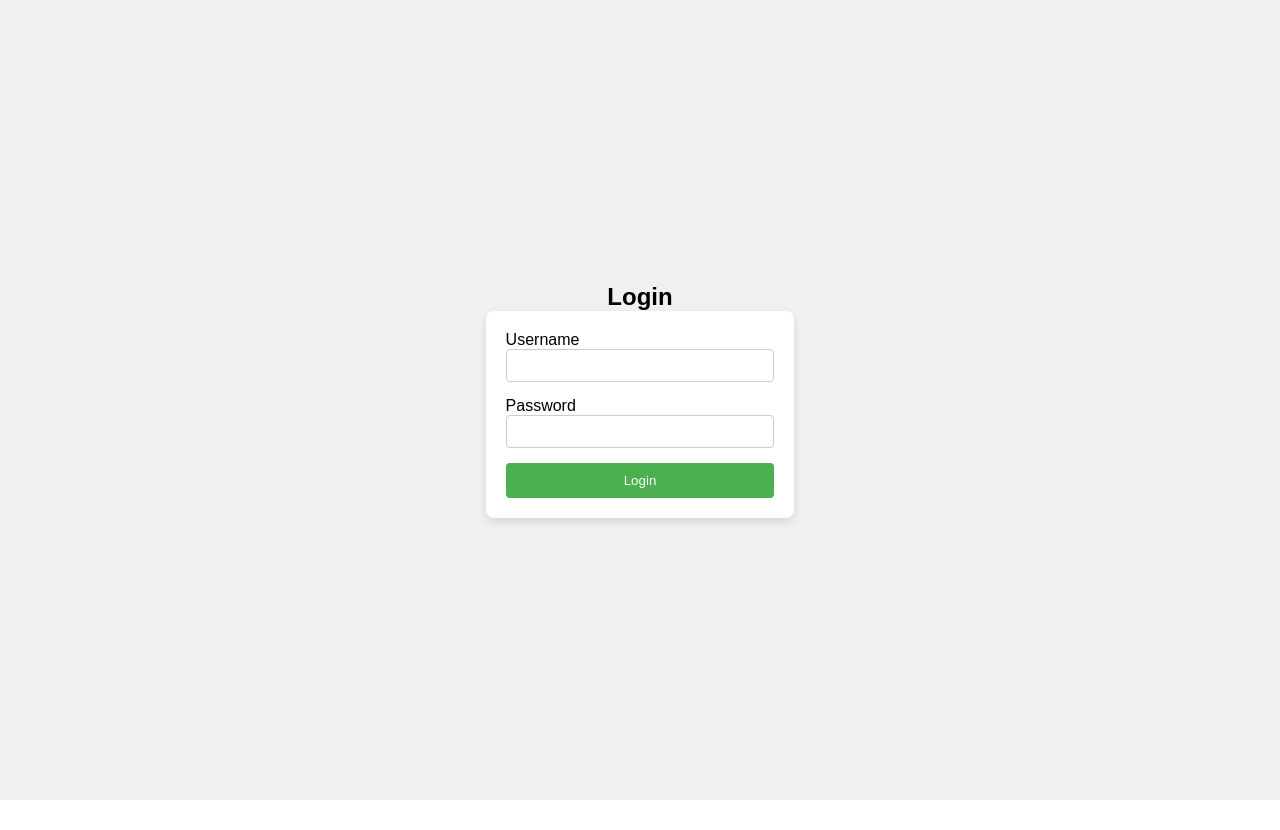
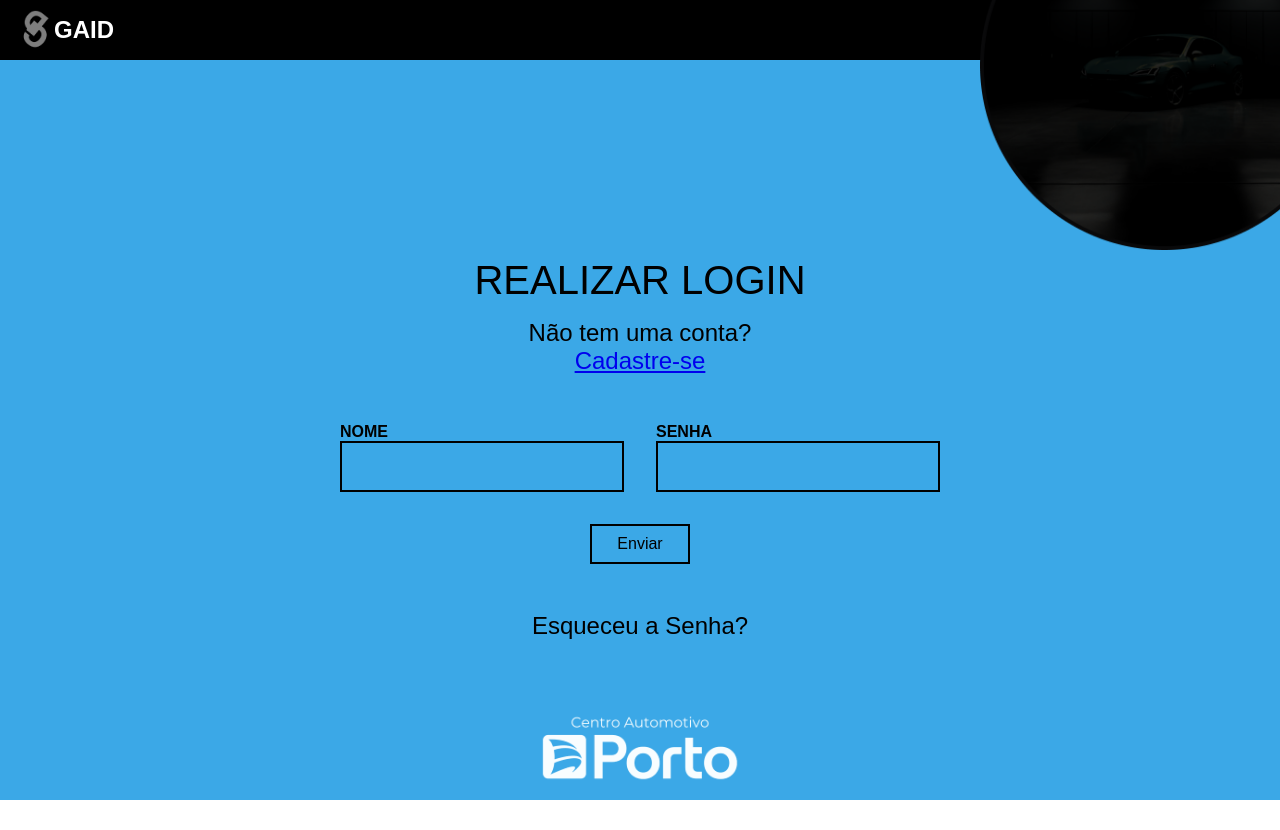
Before and after one commit to carolpinsdorf/gaid-final, a React (Vite) app: page /login in a window 1280 px wide. Before the commit the page ends 800 px from the top, so only its background shows below. Built offline with nearby package versions, Linux system fonts and the light colour scheme.

Commit message:
Sua mensagem de commit

```diff
--- a/src/components/molecules/input.tsx
+++ b/src/components/molecules/input.tsx
@@ -6,10 +6,11 @@ interface InputProps {
   placeholder?: string;
   label?: string;
   name?: string;
+  onChange?: (e: React.ChangeEvent<HTMLInputElement>) => void; // Adicionado
 }
 
 const Input = forwardRef<HTMLInputElement, InputProps>(
-  ({ type, placeholder, label, name }, ref) => {
+  ({ type, placeholder, label, name, onChange }, ref) => {
     return (
       <div className={styles.inputContainer}>
         <label className={styles.label} htmlFor={name}>
@@ -21,7 +22,8 @@ const Input = forwardRef<HTMLInputElement, InputProps>(
           placeholder={placeholder}
           id={name}
           name={name}
-          ref={ref} // passando o ref aqui
+          ref={ref}
+          onChange={onChange} // Passando onChange para o input
         />
       </div>
     );
--- a/src/routes/Cadastro/Cadastro.module.css
+++ b/src/routes/Cadastro/Cadastro.module.css
@@ -6,6 +6,23 @@
   margin: 0 auto;
   color: #000;
   position: relative;
+}
+
+img {
+  display: block;
+  margin: 0 auto;
+  width: 150px;
+}
+
+.submitButton {
+  display: block;
+  margin: 20px auto;
+  padding: 10px 20px;
+}
+
+.foreignKey {
+  margin-top: 10px;
+  text-align: center;
 }
 
 .title {
@@ -63,7 +80,7 @@
   margin-top: 1rem;
   font-size: 1.75rem;
   padding: 1rem;
-  margin-top: auto; /* Afasta o elemento para o final da coluna */
+  margin-top: auto;
   display: flex;
   justify-content: space-between;
 
@@ -93,23 +110,20 @@ img {
 }
 
 .submitButton {
-  padding: 9px 20px; /* Adiciona espaçamento interno ao botão */
-  border: 2px solid black; /* Adiciona uma borda preta de 2px */
-  background-color: transparent; /* Fundo branco */
-  color: black; /* Cor do texto preta */
-  cursor: pointer; /* Muda o cursor para pointer ao passar sobre o botão */
-  font-size: 1rem; /* Tamanho da fonte */
+  padding: 9px 20px;
+  border: 2px solid black;
+  background-color: transparent;
+  color: black;
+  cursor: pointer;
+  font-size: 1rem;
   margin-left: 230px;
+  margin-right: 200px;
   margin-top: 30px;
 }
 
 .submitButton:hover {
-  background-color: rgb(
-    0,
-    0,
-    0
-  ); /* Troca a cor de fundo quando passar o mouse */
-  color: white; /* Troca a cor do texto quando passar o mouse */
+  background-color: rgb(0, 0, 0);
+  color: white;
 }
 
 @media (max-width: 700px) {
--- a/src/routes/Cadastro/index.tsx
+++ b/src/routes/Cadastro/index.tsx
@@ -12,7 +12,6 @@ const RealizarCadastro = () => {
 
   const navigate = useNavigate();
 
-  // Regex para validação
   const nomeRegex = /^[a-zA-ZÀ-ÿ\s]{3,}$/;
   const emailRegex = /^[^\s@]+@[^\s@]+\.[^\s@]+$/;
   const senhaRegex = /^(?=.*\d)(?=.*[a-z])(?=.*[A-Z])(?=.*[!@#$%^&*]).{8,}$/;
@@ -46,13 +45,11 @@ const RealizarCadastro = () => {
       return;
     }
 
-    // Salva os dados no localStorage
     const userCadastro = { nome, email, senha };
     localStorage.setItem("userCadastro", JSON.stringify(userCadastro));
 
     console.log("Cadastro enviado:", userCadastro);
-
-    navigate("/area-cliente");
+    navigate("/login");
   };
 
   return (
@@ -67,7 +64,7 @@ const RealizarCadastro = () => {
             Política de Privacidade e <br /> Política de Cookies.
           </span>
         </p>
-        <div className={styles.container}>
+        <form onSubmit={handleSubmit} className={styles.container}>
           <div className={styles.row}>
             <Input
               type="text"
@@ -80,14 +77,12 @@ const RealizarCadastro = () => {
           <div className={styles.row2}>
             <Input type="password" label="Senha" name="senha" ref={senhaRef} />
           </div>
-          <form onSubmit={handleSubmit}>
-            <button type="submit" className={styles.submitButton}>
-              Cadastre-se
-            </button>
-          </form>
-          <p className={styles.foreignKey}>Tem uma conta? Conecte-se</p>
-          <img src={logoMarca} alt="" />
-        </div>
+          <button type="submit" className={styles.submitButton}>
+            Cadastre-se
+          </button>
+        </form>
+        <p className={styles.foreignKey}>Tem uma conta? Conecte-se</p>
+        <img src={logoMarca} alt="Logo Marca" />
       </div>
     </div>
   );
--- a/src/routes/Login/Login.module.css
+++ b/src/routes/Login/Login.module.css
@@ -1,45 +1,112 @@
-.loginContainer {
+.formContainer {
+  background-color: #3ba8e7;
+  height: 100vh;
   display: flex;
   flex-direction: column;
-  align-items: center;
-  justify-content: center;
-  height: 100vh;
-  background-color: #f0f0f0;
+  margin: 0 auto;
+  color: #000;
+  position: relative;
 }
 
-.loginForm {
-  background-color: white;
-  padding: 20px;
-  border-radius: 8px;
-  box-shadow: 0 4px 8px rgba(0, 0, 0, 0.1);
+.imgbg {
+  position: absolute;
+  width: 300px;
+  top: 0;
+  right: 0;
 }
 
-.formGroup {
-  margin-bottom: 15px;
+.title {
+  color: #000;
+  text-align: center;
+  font-size: 2.5rem;
+  font-weight: 400;
+  text-transform: uppercase;
+  margin-bottom: 1rem;
+  margin-top: 150px;
 }
 
-.label {
-  font-size: 14px;
-  margin-bottom: 5px;
+.container {
+  max-width: 600px;
+  margin: auto;
+  display: flex;
+  justify-content: center;
+  flex-direction: column;
 }
 
-.input {
-  width: 100%;
-  padding: 8px;
-  border: 1px solid #ccc;
-  border-radius: 4px;
+.contactInfo {
+  text-align: center;
+  margin-bottom: 1rem;
+  font-size: 1.5rem;
+  font-family: "Gayathri" sans-serif;
+  font-weight: 200;
+}
+
+.button {
+  background-color: transparent;
+  color: #000;
+  border: 2px solid #000;
+  padding: 0.8rem 2.5rem;
+  cursor: pointer;
+  align-self: center;
+  margin: 0 auto;
+}
+
+.row {
+  display: flex;
+  gap: 2rem;
+  margin-block: 2rem;
+}
+
+.logoMarca {
+  width: 200px;
+  margin: auto;
+}
+
+.foreignKey {
+  margin-block: 3rem;
+  text-align: center;
+  font-size: 1.5rem;
+}
+
+.box {
+  padding: 3rem;
 }
 
 .submitButton {
-  width: 100%;
-  padding: 10px;
-  background-color: #4caf50;
-  color: white;
-  border: none;
-  border-radius: 4px;
+  padding: 9px 20px;
+  border: 2px solid black;
+  background-color: transparent;
+  color: black;
   cursor: pointer;
+  font-size: 1rem;
+  margin-left: 250px;
+  margin-right: 250px;
 }
 
 .submitButton:hover {
-  background-color: #45a049;
+  background-color: rgb(0, 0, 0);
+  color: white;
 }
+
+@media (max-width: 700px) {
+  .box {
+    padding: 1rem;
+  }
+
+  .title {
+    margin-top: 4rem;
+  }
+
+  .imgbg {
+    width: 100px;
+  }
+
+  .row {
+    flex-direction: column;
+  }
+
+  .submitButton {
+    margin: 0;
+    width: 100%;
+  }
+}
--- a/src/routes/Login/index.tsx
+++ b/src/routes/Login/index.tsx
@@ -1,48 +1,81 @@
-import React, { useState } from "react";
+import { useState } from "react";
 import styles from "./Login.module.css";
+import logoMarca from "./../../assets/logoMarcaPorto copy.png";
+import imgbg from "./../../assets/imgSignIn copy.png";
+import { Header } from "../../components/molecules/header";
+import Input from "../../components/molecules/input";
+import { Link, useNavigate } from "react-router-dom";
 
-const Login: React.FC = () => {
-  const [username, setUsername] = useState("");
-  const [password, setPassword] = useState("");
+const RealizarLogin = () => {
+  const stateInitialForm = {
+    nome: "",
+    senha: "",
+  };
 
-  const handleSubmit = (e: React.FormEvent) => {
+  const [dataForm, setDataForm] = useState(stateInitialForm);
+  const navigate = useNavigate();
+
+  const handleSubmit = (e: React.FormEvent<HTMLFormElement>) => {
     e.preventDefault();
-    console.log("Logging in with:", { username, password });
-    // Aqui você pode adicionar a lógica para autenticar o usuário.
+
+    if (!dataForm.nome || !dataForm.senha) {
+      alert("Todos os campos devem estar preenchidos");
+      return;
+    }
+
+    const storedUser = localStorage.getItem("userCadastro");
+    if (storedUser) {
+      const { nome, senha } = JSON.parse(storedUser);
+      if (dataForm.nome === nome && dataForm.senha === senha) {
+        console.log("Login bem-sucedido:", dataForm);
+        navigate("/area-cliente");
+      } else {
+        alert("Nome ou senha incorretos.");
+      }
+    } else {
+      alert("Nenhum usuário cadastrado. Por favor, cadastre-se primeiro.");
+    }
+  };
+
+  const handleChange = (event: React.ChangeEvent<HTMLInputElement>) => {
+    const { name, value } = event.target;
+    setDataForm({ ...dataForm, [name]: value });
   };
 
   return (
-    <div className={styles.loginContainer}>
-      <h2>Login</h2>
-      <form onSubmit={handleSubmit} className={styles.loginForm}>
-        <div className={styles.formGroup}>
-          <label htmlFor="username">Username</label>
-          <input
+    <div className={styles.formContainer}>
+      <Header />
+      <img className={styles.imgbg} src={imgbg} alt="Imagem de Fundo" />
+      <div className={styles.box}>
+        <h2 className={styles.title}>REALIZAR LOGIN</h2>
+        <p className={styles.contactInfo}>
+          Não tem uma conta? <br />
+          <Link to="/cadastro"> Cadastre-se</Link>
+        </p>
+        <form onSubmit={handleSubmit} className={styles.container}>
+          <div className={styles.row}>
+            <Input
               type="text"
-            id="username"
-            value={username}
-            onChange={(e) => setUsername(e.target.value)}
-            className={styles.input}
-            required
+              label="Nome"
+              name="nome"
+              onChange={handleChange}
             />
-        </div>
-        <div className={styles.formGroup}>
-          <label htmlFor="password">Password</label>
-          <input
+            <Input
               type="password"
-            id="password"
-            value={password}
-            onChange={(e) => setPassword(e.target.value)}
-            className={styles.input}
-            required
+              label="Senha"
+              name="senha"
+              onChange={handleChange}
             />
           </div>
           <button type="submit" className={styles.submitButton}>
-          Login
+            Enviar
           </button>
         </form>
+        <p className={styles.foreignKey}>Esqueceu a Senha?</p>
+        <img className={styles.logoMarca} src={logoMarca} alt="Logo Marca" />
+      </div>
     </div>
   );
 };
 
-export default Login;
+export default RealizarLogin;
```
Lines whose indentation alone changed are shown as unchanged.
